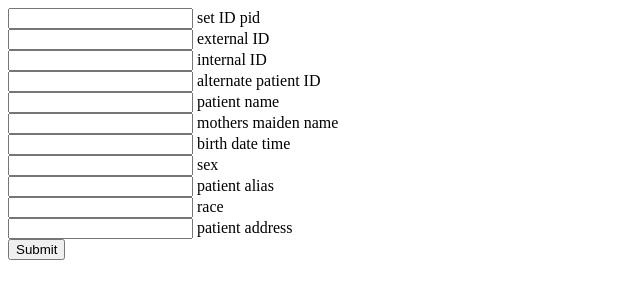
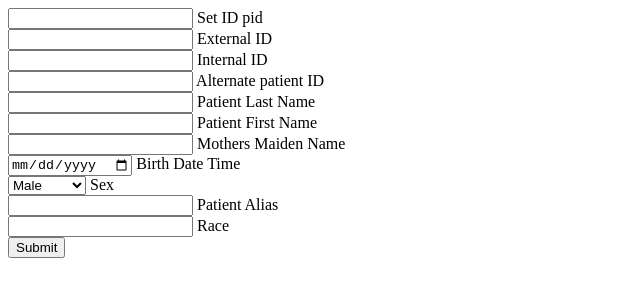
Before and after one commit to christo4b/hl7, a website: page index.html in a window 1280 px wide. Shown: the whole page, without its empty margins (0-640 px from the left). Drawn offline with nearby package versions, Linux system fonts and the light colour scheme.

Commit message:
concat helper function for names, dropdown for sex options, required internal and patient name fields

```diff
--- a/index.html
+++ b/index.html
@@ -11,23 +11,27 @@
       crossorigin="anonymous"></script>
 
     <form  method='post'>
-      <input type="text" name="set_ID_pid"> set ID pid <br>
-      <input type="text" name="external_ID"> external ID <br>
+      <input type="text" name="set_ID_pid"> Set ID pid <br>
+      <input type="text" name="external_ID"> External ID <br>
       <!-- TODO: Make Internal ID required -->
       <!-- TODO: Change this to red until it's filled out -->
-      <input type="text" name="internal_ID"> internal ID <br>
-      <input type="text" name="alternate_patient_ID"> alternate patient ID <br>
-      <!-- TODO: Split patient name into different fields to be concat in server -->
+      <input type="text" name="internal_ID" required> Internal ID <br>
+      <input type="text" name="alternate_patient_ID"> Alternate patient ID <br>
+
       <!-- TODO: Change this to red until it's filled out -->
-      <input type="text" name="patient_name"> patient name <br>
-      <input type="text" name="mothers_maiden_name"> mothers maiden name<br>
+      <input type="text" name="patient_last_name" required> Patient Last Name <br>
+      <input type="text" name="patient_first_name" required> Patient First Name <br>
+      <input type="text" name="mothers_maiden_name"> Mothers Maiden Name<br>
       <!-- TODO: Make DATE PICKER UI -->
-      <input type="text" name="birth_date_time"> birth date time <br>
-      <!-- TODO: Make Dropdown menu from table (FMUO) -->
-      <input type="text" name="sex"> sex <br>
-      <input type="text" name="patient_alias"> patient alias <br>
-      <input type="text" name="race"> race <br>
-      <input type="text" name="patient_address"> patient address <br>
+      <input type="date" name="birth_date_time"> Birth Date Time <br>
+      <select name="sex">
+        <option value="M"> Male </option>
+        <option value="F"> Female </option>
+        <option value="U"> Unknown </option>
+        <option value="O"> Other </option>
+      </select> Sex <br>
+      <input type="text" name="patient_alias"> Patient Alias <br>
+      <input type="text" name="race"> Race <br>
       <input type="submit">
     </form>
 
--- a/server.js
+++ b/server.js
@@ -3,6 +3,7 @@ const app = express()
 const port = 7777
 const bodyParser = require('body-parser')
 const HL7 = require('./src/class')
+const { concatName } = require('./src/helpers')
 
 app.use(bodyParser.urlencoded({ extended: false }))
 app.use(bodyParser.json())
@@ -18,6 +19,7 @@ const server = app.listen(port, () => {
 app.post('/', function(req, res) {
   console.log(req.body)
   const msg = new HL7()
+  req.body.patient_name = concatName(req.body.patient_last_name, req.body.patient_first_name)
   msg.parse(req.body)
 })
 
```
Also changed, not shown: src/helpers.js (added, +7 -0 lines).
